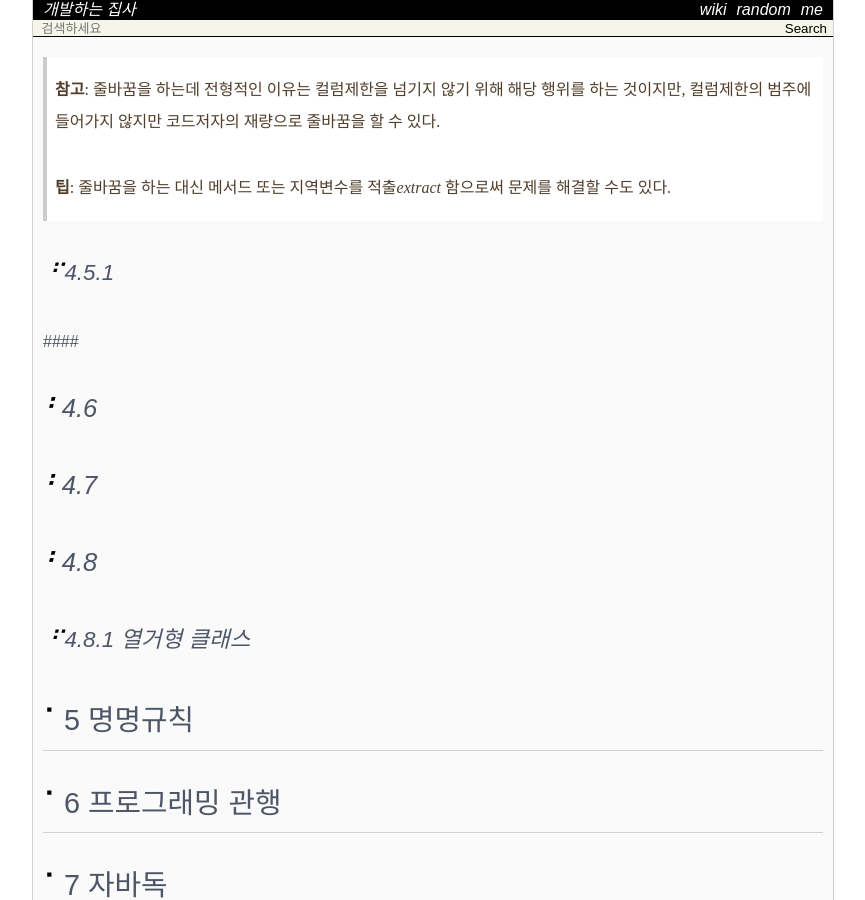
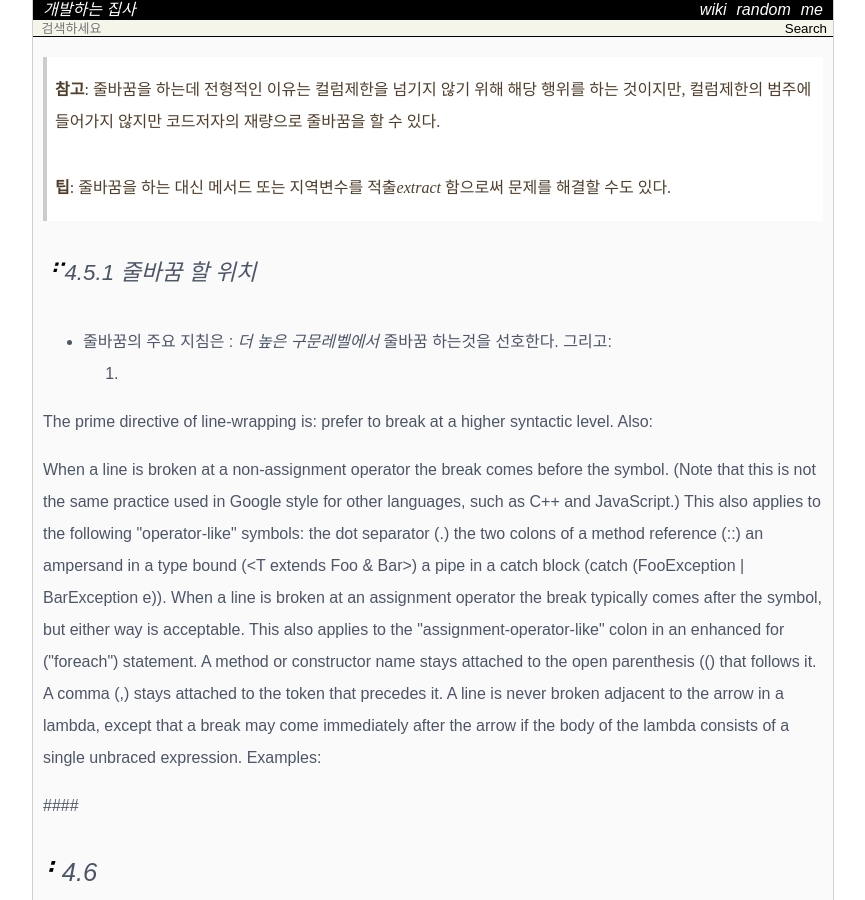
Before and after one commit to Achelous1/achelous1.github.io, a Jekyll site: the page built from _wiki/google-java-style-guide.md, in a window 1280 px wide and 900 px high, scrolled down 8405 px. Shown: the whole window, without its empty margins (207-1072 px from the left). Built offline with Jekyll 4.4.1, drawn with Linux system fonts in a browser that asks for light colours; nearby versions of some CDN libraries; some web fonts are replaced; comment, search, counter and statistics services are not loaded; some of the changed text lies outside the part shown.

Commit message:
MODIFY google java style guide
Added 4.5.1 translation (inprog)

```diff
--- a/_wiki/google-java-style-guide.md
+++ b/_wiki/google-java-style-guide.md
@@ -186,7 +186,30 @@ latex   : false
 
 > **팁**: 줄바꿈을 하는 대신 메서드 또는 지역변수를 적출*extract* 함으로써 문제를 해결할 수도 있다.
 
-#### 4.5.1
+#### 4.5.1 줄바꿈 할 위치
+* 줄바꿈의 주요 지침은 : *더 높은 구문레벨에서* 줄바꿈 하는것을 선호한다. 그리고:
+1.
+
+
+
+
+
+
+
+The prime directive of line-wrapping is: prefer to break at a higher syntactic level. Also:
+
+When a line is broken at a non-assignment operator the break comes before the symbol. (Note that this is not the same practice used in Google style for other languages, such as C++ and JavaScript.)
+This also applies to the following "operator-like" symbols:
+the dot separator (.)
+the two colons of a method reference (::)
+an ampersand in a type bound (<T extends Foo & Bar>)
+a pipe in a catch block (catch (FooException | BarException e)).
+When a line is broken at an assignment operator the break typically comes after the symbol, but either way is acceptable.
+This also applies to the "assignment-operator-like" colon in an enhanced for ("foreach") statement.
+A method or constructor name stays attached to the open parenthesis (() that follows it.
+A comma (,) stays attached to the token that precedes it.
+A line is never broken adjacent to the arrow in a lambda, except that a break may come immediately after the arrow if the body of the lambda consists of a single unbraced expression. Examples:
+
 
 ####
 
```
Also changed, not shown: other parts of _wiki/google-java-style-guide.md (+1 -1 lines).
